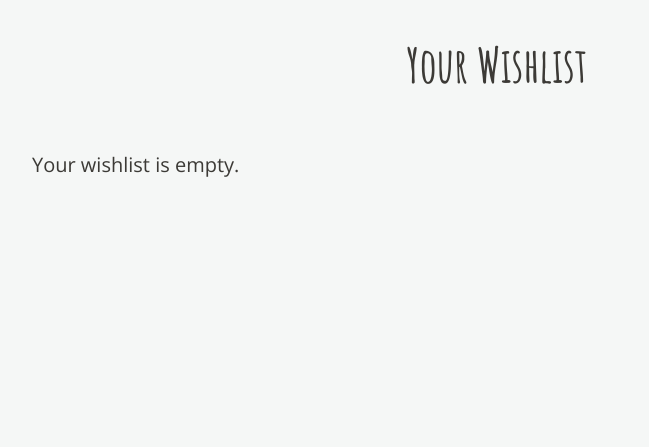
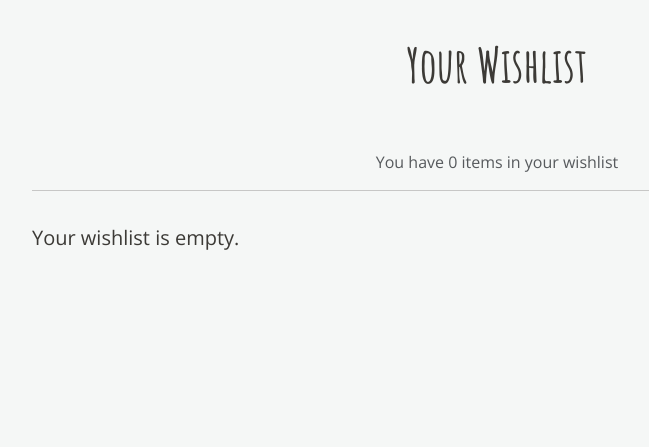
Before and after one commit to collingsandrew/milestone-four-project, a Django app: page /wishlist/ in a window 1280 px wide. Shown: the part 171-618 px from the top of the page, without its empty margins (143-792 px from the left). Run offline with Django 5.2, Linux system fonts and the light colour scheme; the visitor is signed in with stand-in values (Sample User, id 1); data comes from the database, SQL or seed files in the repository; data that the repository does not hold is empty; some libraries are stand-ins or nearby versions.

Commit message:
Add product counter to wishlist and update add_to_wishlist view to redirect to current product details page

```diff
--- a/wishlist/templates/wishlist/wishlist.html
+++ b/wishlist/templates/wishlist/wishlist.html
@@ -18,6 +18,15 @@
 <div class="container mb-2 mt-4">
     <div class="col-10 mx-auto custom-col">
         <div class="row">
+            <!-- product counter -->
+            <div class="mb-3 text-center">
+                <div class="col-12">
+                    <p class="text-muted">
+                        You have {{ wishlist_items|length }} items in your wishlist
+                    </p>
+                </div>
+                <hr>
+            </div>
             {% if wishlist_items %}
             {% for product in wishlist_items %}
             <div class="col-6 col-md-4 col-lg-3 mb-5">
--- a/wishlist/views.py
+++ b/wishlist/views.py
@@ -1,4 +1,4 @@
-from django.shortcuts import render, redirect, HttpResponse, get_object_or_404
+from django.shortcuts import render, redirect, get_object_or_404
 from django.contrib.auth.decorators import login_required
 from django.contrib import messages
 
@@ -57,7 +57,7 @@ def add_to_wishlist(request, product_id):
             f'Added {product.name} to your wishlist.'
         )
 
-    return redirect('view_wishlist')
+    return redirect(request.META['HTTP_REFERER'])
 
 
 @login_required
```
Also changed, not shown: products/templates/products/products.html (+5 -5 lines).
